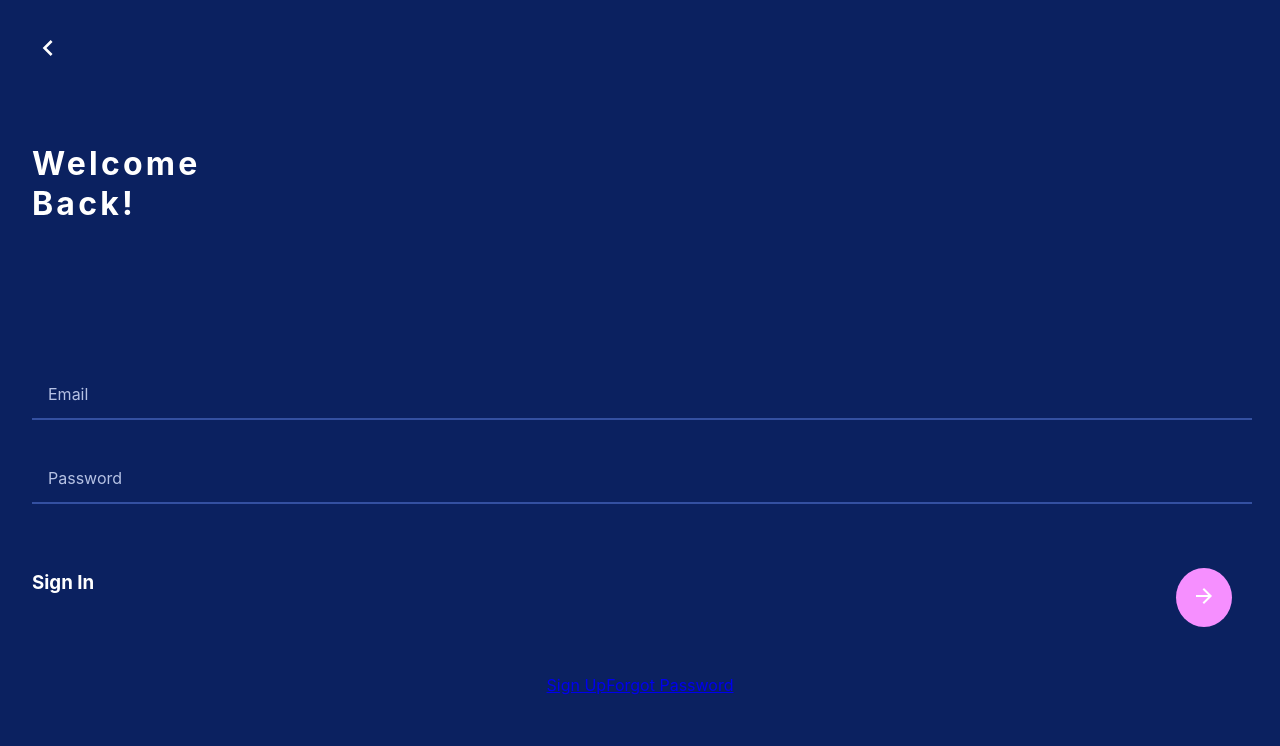
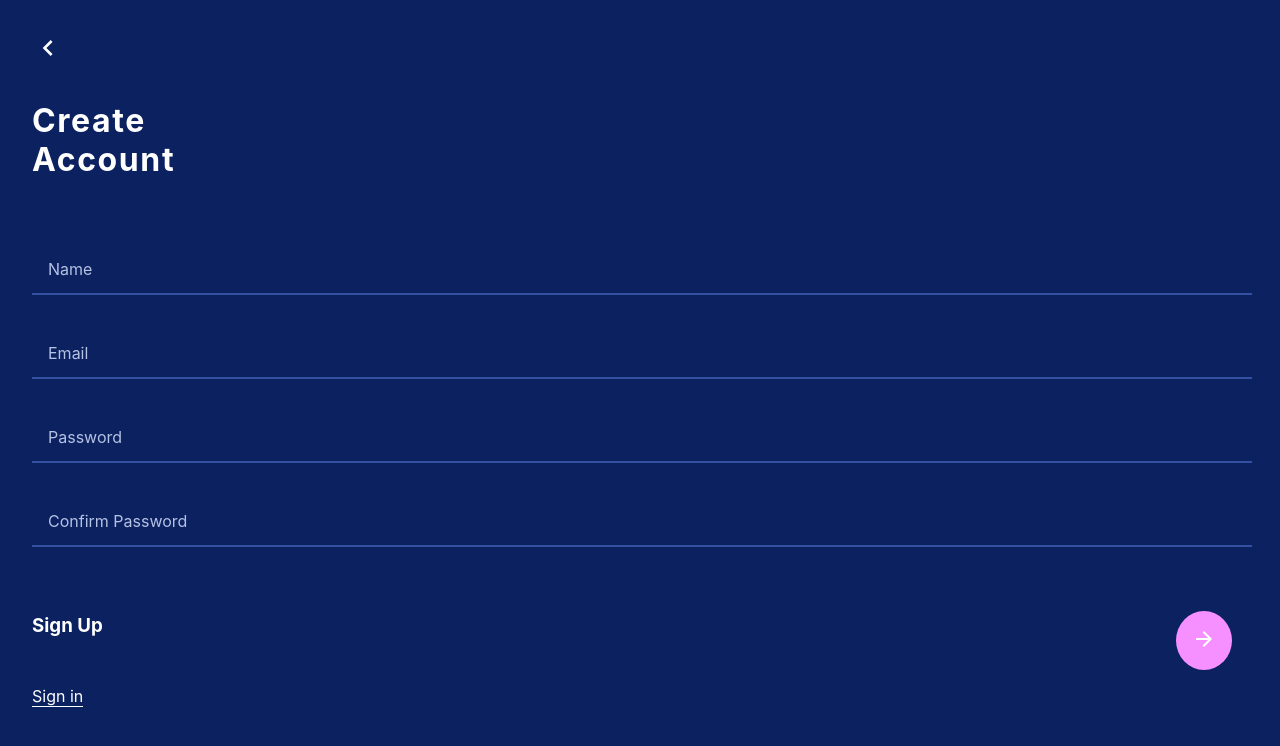
Before and after one commit to Zoey-dev/To-Do-Application, a React (Create React App) app: page / in a window 1280 px wide. Shown: the top 746 px of the page. Built offline with nearby package versions, Linux system fonts and the light colour scheme.

Commit message:
Adds SignUp Page

```diff
--- a/src/App.css
+++ b/src/App.css
@@ -1,5 +1,5 @@
 .App {
-  text-align: center;
+  /* text-align: center; */
   background-color: #0b2160;
   min-height: 100vh;
 }
--- a/src/App.js
+++ b/src/App.js
@@ -1,12 +1,11 @@
 import './App.css';
-import Button from './Components/Button/button'
-import Login from './Pages/LoginPage/login';
+import Signup from './Pages/SignUpPage/signup';
 
 function App() {
   return (
     <div className="App">
       {/* <Button handleClick={() => alert("hello")} type="back"/> */}
-      <Login />
+      <Signup />
     </div>
   );
 }
--- /dev/null
+++ b/src/Pages/SignUpPage/signup.css
@@ -0,0 +1,35 @@
+.signup-page{
+    padding: 2rem;
+    position: relative;
+    min-height: 100px;
+}
+
+.back-arrow{
+    position: absolute;
+    color: white;
+    font-size: 2rem;
+}
+
+.signup-page h1{
+    color: white;
+    padding-top: 3rem;
+    padding-bottom: 2rem;
+    text-align: left;
+    letter-spacing: 0.1rem;
+}
+
+.signup{
+    display: flex;
+    justify-content: space-between;
+}
+
+.signup h3{
+    color: white;
+}
+
+.link{
+    text-align: left;
+    text-decoration: none;
+    color: white;
+    border-bottom: 1px white solid;
+}
--- /dev/null
+++ b/src/Pages/SignUpPage/signup.js
@@ -0,0 +1,64 @@
+import React, { useState } from 'react'
+import { MdKeyboardArrowLeft } from 'react-icons/md';
+import CustomInput from '../../Components/CustomInput/custom.input.component';
+import './signup.css';
+import Button from '../../Components/Button/button';
+import { Link } from 'react-router-dom';
+
+
+export default function Signup() {
+    const [ signupData, setSignUpData] = useState({name: "", email: "", password: "", confirmPassword: ""});
+
+    const handleOnChange = (evt) => {
+        const {name, value} = evt.target
+        setSignUpData({...signupData,
+        [name]: value})
+    }
+    return (
+        <div className="signup-page">
+            <div className="back-arrow"> <MdKeyboardArrowLeft /></div>
+
+            <h1>Create <br/> Account</h1>
+
+            <CustomInput
+                type="text"
+                name="name"
+                label="Name"
+                value={signupData.name}
+                handleChange={handleOnChange}
+                required={true}
+            />
+            <CustomInput
+                type="text"
+                name="email"
+                label="Email"
+                value={signupData.email}
+                handleChange={handleOnChange}
+                required={true}
+            />
+            <CustomInput
+                type="password"
+                name="password"
+                label="Password"
+                value={signupData.password}
+                handleChange={handleOnChange}
+                required={true}
+            />
+            <CustomInput
+                type="password"
+                name="password"
+                label="Confirm Password"
+                value={signupData.confirmPassword}
+                handleChange={handleOnChange}
+                required={true}
+            />
+
+            <div className="signup">
+              <h3>Sign Up</h3>
+              <Button type="direction"/>
+            </div>
+
+        <Link className="link" to="" >Sign in</Link>
+        </div>
+    )
+}
```
